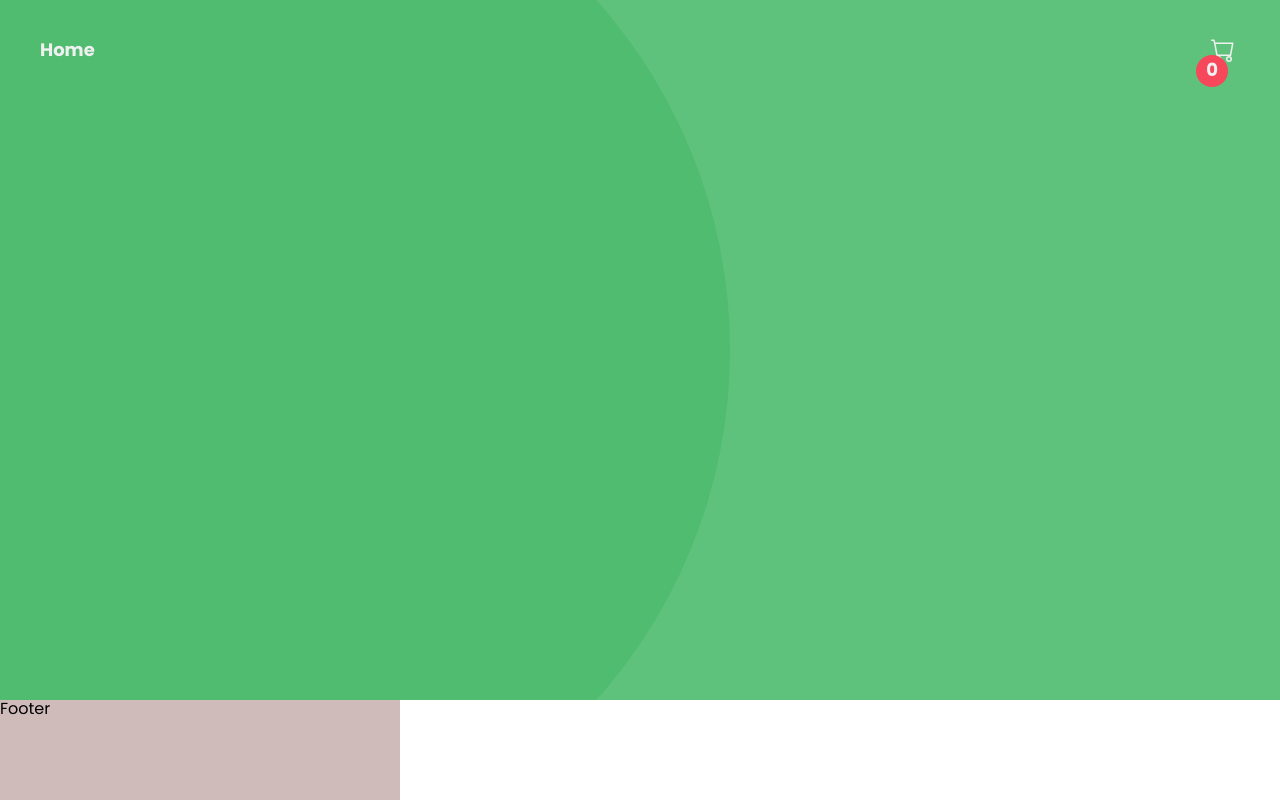
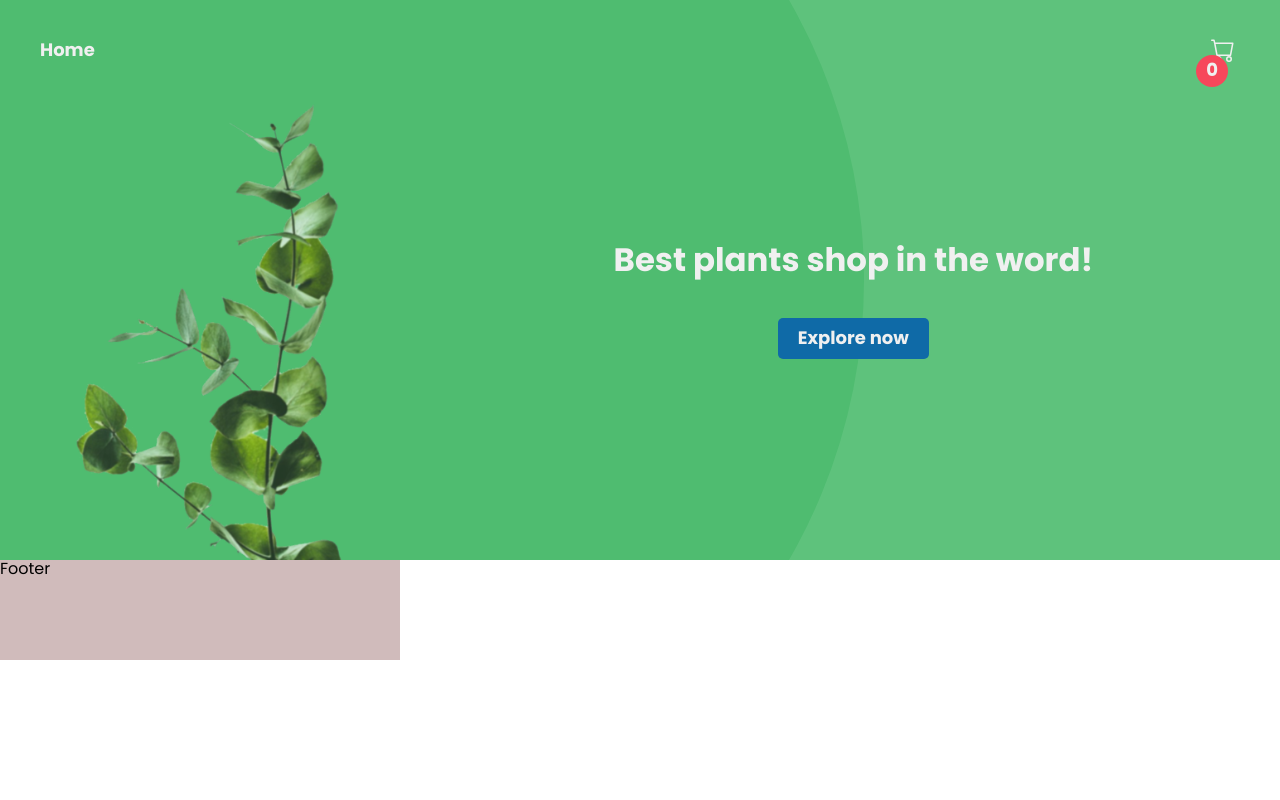
Before and after one commit to Desmord/Plants_shop, a React (Create React App) app in the folder plants_shop_client/: page / in a window 1280 px wide. Built offline with nearby package versions, Linux system fonts and the light colour scheme; no server answers.

Commit message:
Add top section in Main component

```diff
--- a/plants_shop_client/src/Components/Features/Header/Header.module.scss
+++ b/plants_shop_client/src/Components/Features/Header/Header.module.scss
@@ -8,7 +8,7 @@
     align-items: center;
     position: absolute;
     color: $text-color;
-    z-index: 2;
+    z-index: 20;
 }
 
 .button {
--- a/plants_shop_client/src/Components/Pages/Main/Main.module.scss
+++ b/plants_shop_client/src/Components/Pages/Main/Main.module.scss
@@ -2,31 +2,77 @@
 
 .container {
     position: relative;
+    display: grid;
+    grid-template-columns: 1fr 2fr;
+    grid-template-rows: 1fr;
     width: 100%;
+    min-height: 70vh;
     height: 100%;
     background-color: $color-one;
+    color: $color-white;
     overflow: hidden;
 
-    &::after {
-        $size: max(1000px, 100%);
-
+    &::before {
         position: absolute;
-        ;
-        left: -25%;
-        bottom: -25%;
+        left: -20%;
+        bottom: -50%;
         content: "";
-        height: 150%;
+        height: 200%;
         aspect-ratio: 1 /1;
         border-radius: 50%;
         background-color: darken($color-one, 4);
     }
+
+    img {
+        height: 70vh;
+        aspect-ratio: 1 / 1.5;
+        opacity: 0.8;
+    }
 }
 
-@media all and (max-width: 768px) {
+.startSection {
+    display: flex;
+    flex-direction: column;
+    justify-content: center;
+    align-items: center;
+    z-index: 10;
+
+    .title {
+        padding: 40px;
+        font-size: calc($base-size * 2.7);
+        text-align: center;
+        font-weight: 700;
+        word-wrap: break-word;
+    }
+
+    .subTitle {
+        font-size: calc($base-size * 1.5);
+        text-align: center;
+        font-weight: 700;
+        padding: 10px 20px;
+        border-radius: $radius;
+        background-color: $color-three;
+        transition: $transition;
+
+        &:hover {
+            cursor: pointer;
+            background-color: darken($color-three, 8);
+        }
+    }
+}
+
+
+
+@media all and (max-width: 876px) {
     .container {
+        grid-template-columns: 1fr;
 
         &::after {
             left: -35%;
         }
+
+        img {
+            display: none;
+        }
     }
 }
--- a/plants_shop_client/src/Components/Pages/Main/Main.tsx
+++ b/plants_shop_client/src/Components/Pages/Main/Main.tsx
@@ -23,7 +23,13 @@ const Main = () => {
     }, [products])
 
     return (
-        <div className={styles.container}></div>
+        <div className={styles.container}>
+            <img src="./img/Main.png" alt="plant"></img>
+            <div className={styles.startSection}>
+                <div className={styles.title}>Best plants shop in the word!</div>
+                <div className={styles.subTitle}>Explore now</div>
+            </div>
+        </div>
     )
 }
 
--- a/plants_shop_client/src/Main.module.scss
+++ b/plants_shop_client/src/Main.module.scss
@@ -1,6 +1,5 @@
 .app {
     min-width: 100vw;
-    min-height: 100vh;
     display: grid;
     grid-template-columns: 1fr;
     grid-template-rows: 1fr 100px;
--- a/plants_shop_client/src/Styles/settings.scss
+++ b/plants_shop_client/src/Styles/settings.scss
@@ -2,10 +2,11 @@ $color-white: rgba(240, 240, 240, 1);
 $color-light-grey: rgba(235, 235, 235, 1);
 $color-one:#5ec27c;
 $color-two:#23ab88;
-$color-three:#00938b;
+$color-three:#0f6aa7;
 $color-four:#007984;
 $color-five:#216072;
 $color-six:#2f4858;
+$color-seven:#1dc24e;
 $color-red:rgb(247, 71, 91);
 
 $text-color: $color-white;
```
Also changed, not shown: plants_shop_client/public/img/Main.png (added).
